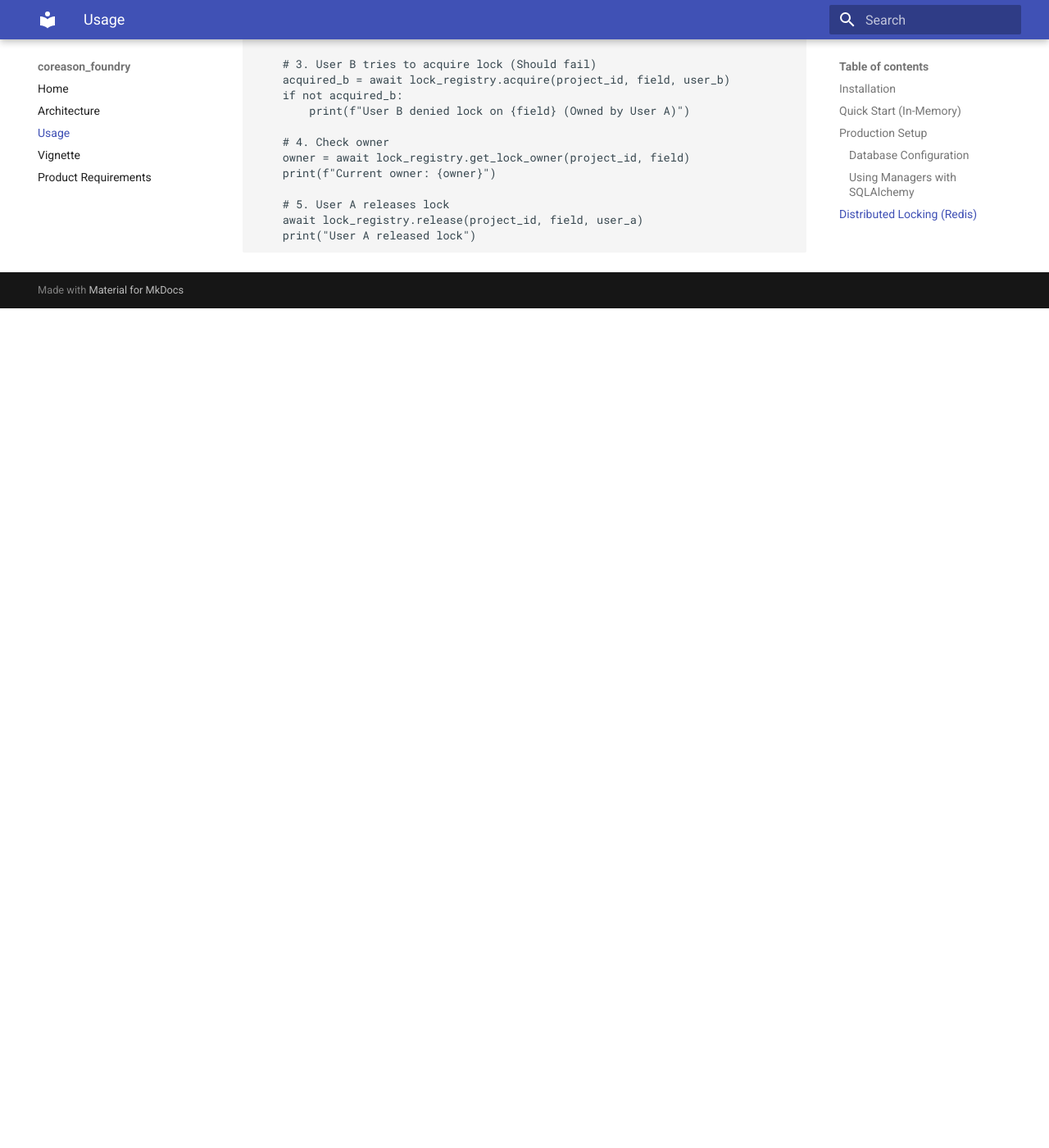
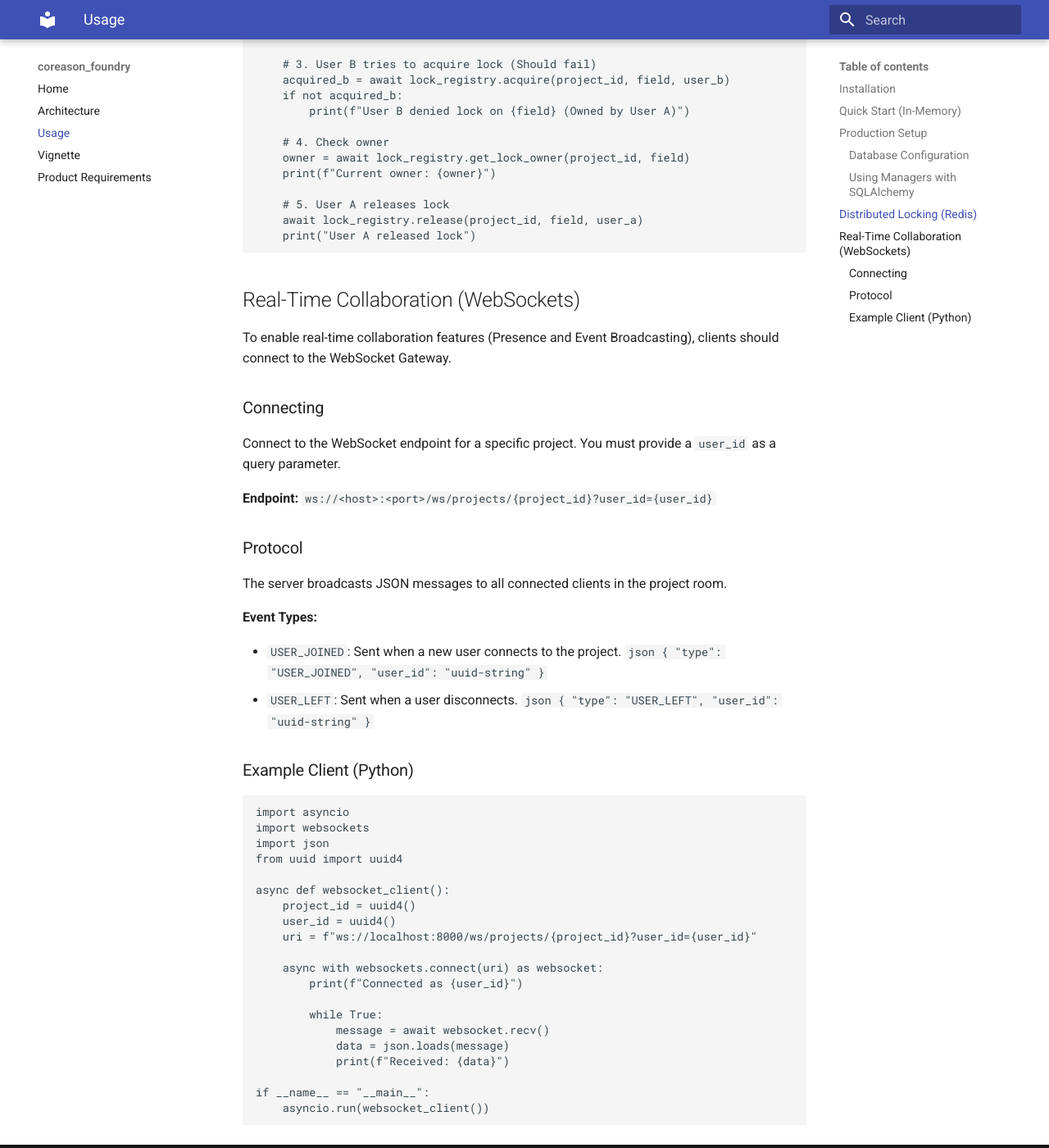
Before and after one commit to CoReason-AI/coreason-foundry, an MkDocs documentation site: the page built from docs/usage.md, in a window 1280 px wide and 1400 px high, scrolled down 2720 px. Shown: the whole window at 82% size. Built offline with MkDocs 1.6.1 and Material for MkDocs 9.7.7, drawn with Linux system fonts in a browser that asks for light colours; before the commit the page ends 3096 px from its top, so only the background shows below that; some of the changed text lies outside the part shown.

Commit message:
feat: Implement Real-Time WebSocket Gateway (#53)
* Verified and polished existing implementation of WebSocket Gateway.
- Fixed DeprecationWarning in Redis client usage (close -> aclose).
- Verified `ConnectionManager` in `src/coreason_foundry/api/websockets.py`.
- Verified WebSocket route in `src/coreason_foundry/api/routes/realtime.py`.
- Verified registration in `src/coreason_foundry/api/app.py`.
- Verified 100% test coverage with `tests/api/test_websockets.py` and `tests/api/test_realtime.py`.

````diff
--- a/docs/usage.md
+++ b/docs/usage.md
@@ -138,3 +138,59 @@ async def locking_example():
     await lock_registry.release(project_id, field, user_a)
     print("User A released lock")
 ```
+
+## Real-Time Collaboration (WebSockets)
+
+To enable real-time collaboration features (Presence and Event Broadcasting), clients should connect to the WebSocket Gateway.
+
+### Connecting
+
+Connect to the WebSocket endpoint for a specific project. You must provide a `user_id` as a query parameter.
+
+**Endpoint:** `ws://<host>:<port>/ws/projects/{project_id}?user_id={user_id}`
+
+### Protocol
+
+The server broadcasts JSON messages to all connected clients in the project room.
+
+**Event Types:**
+
+*   `USER_JOINED`: Sent when a new user connects to the project.
+    ```json
+    {
+      "type": "USER_JOINED",
+      "user_id": "uuid-string"
+    }
+    ```
+*   `USER_LEFT`: Sent when a user disconnects.
+    ```json
+    {
+      "type": "USER_LEFT",
+      "user_id": "uuid-string"
+    }
+    ```
+
+### Example Client (Python)
+
+```python
+import asyncio
+import websockets
+import json
+from uuid import uuid4
+
+async def websocket_client():
+    project_id = uuid4()
+    user_id = uuid4()
+    uri = f"ws://localhost:8000/ws/projects/{project_id}?user_id={user_id}"
+
+    async with websockets.connect(uri) as websocket:
+        print(f"Connected as {user_id}")
+
+        while True:
+            message = await websocket.recv()
+            data = json.loads(message)
+            print(f"Received: {data}")
+
+if __name__ == "__main__":
+    asyncio.run(websocket_client())
+```
--- a/pyproject.toml
+++ b/pyproject.toml
@@ -1,6 +1,6 @@
 [tool.poetry]
 name = "coreason_foundry"
-version = "0.3.1"
+version = "0.4.0"
 description = "The Workspace Manager"
 authors = ["Gowtham A Rao <gowtham.rao@coreason.ai>"]
 license = "Prosperity-3.0"
````
Also changed, not shown: other parts of docs/usage.md (+1 -1 lines), README.md (+1 -1 lines), 5 other files.
